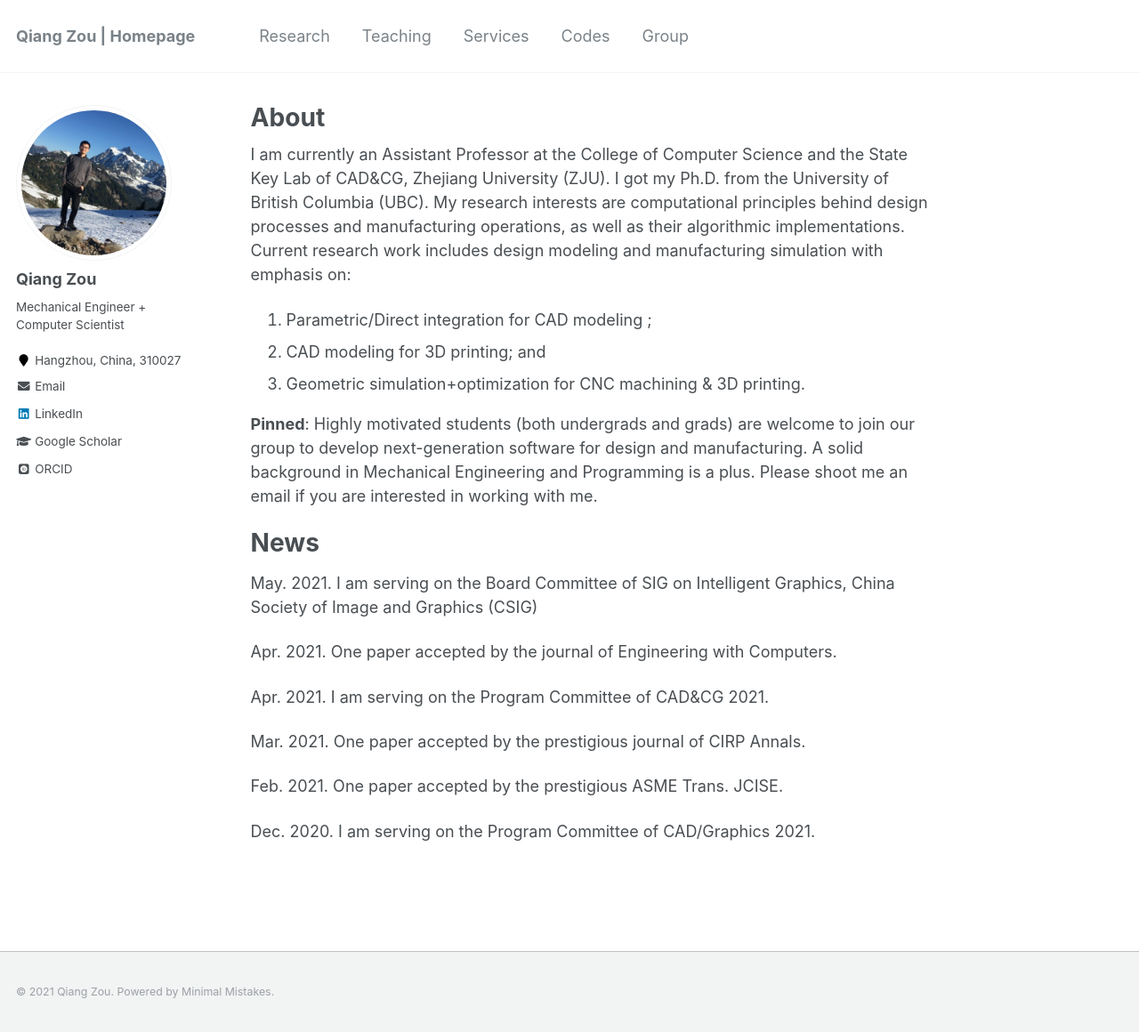
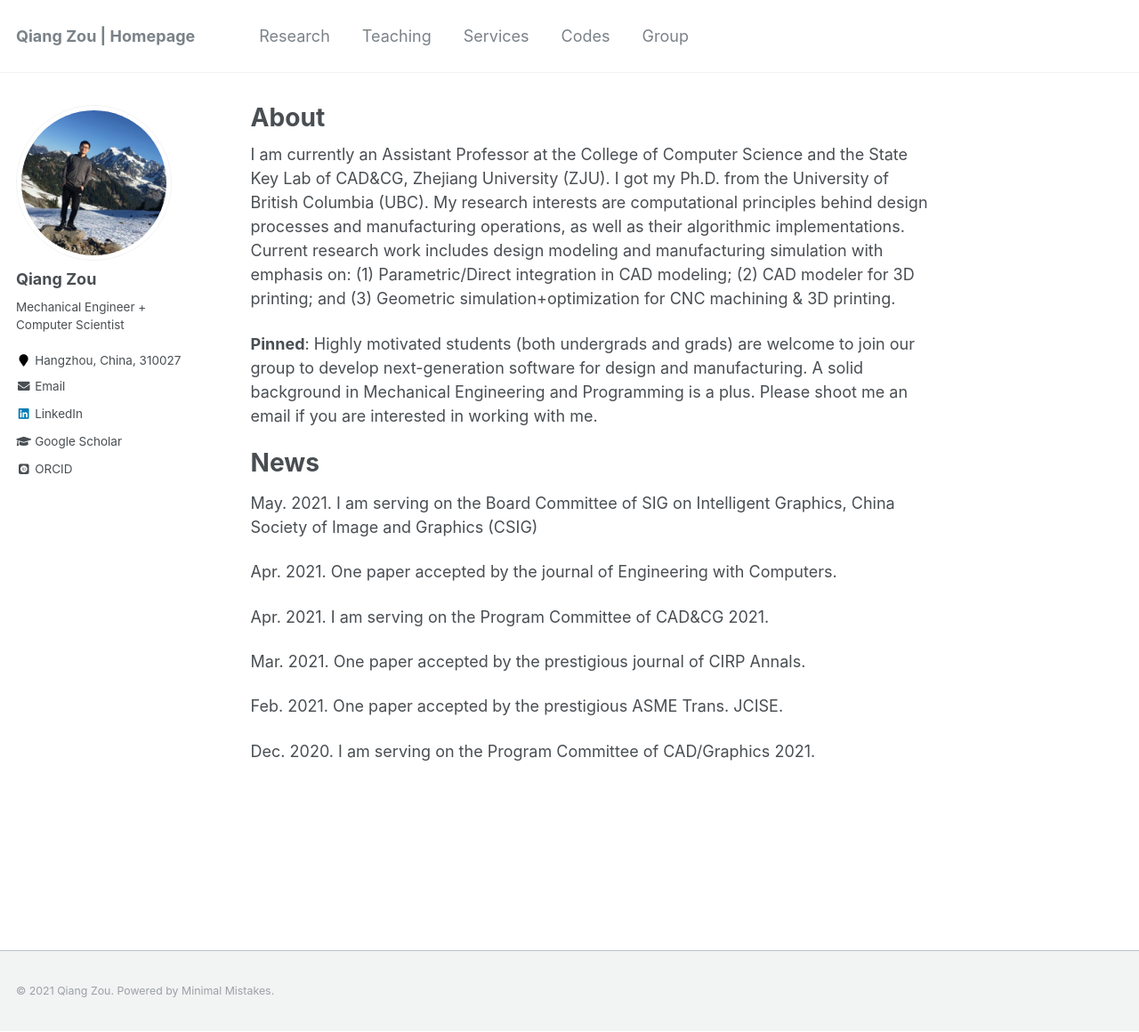
Before and after one commit to Qiang-Zou/Qiang-Zou.github.io, a Jekyll site: the page built from _pages/about.md, in a window 1280 px wide and 1160 px high. Shown: the whole window at 89% size. Built offline with Jekyll 4.4.1, drawn with Linux system fonts in a browser that asks for light colours; some web fonts are replaced.

Commit message:
Update about.md

```diff
--- a/_pages/about.md
+++ b/_pages/about.md
@@ -8,12 +8,7 @@
   - /about.html
 ---
 
-I am currently an Assistant Professor at the College of Computer Science and the State Key Lab of CAD&CG, Zhejiang University (ZJU). I got my Ph.D. from the University of British Columbia (UBC). My research interests are computational principles behind design processes and manufacturing operations, as well as their algorithmic implementations. Current research work includes design modeling and manufacturing simulation with emphasis on:
-<!-- -->
-1. Parametric/Direct integration for CAD modeling ;
-2. CAD modeling for 3D printing; and
-3. Geometric simulation+optimization for CNC machining & 3D printing.
-
+I am currently an Assistant Professor at the College of Computer Science and the State Key Lab of CAD&CG, Zhejiang University (ZJU). I got my Ph.D. from the University of British Columbia (UBC). My research interests are computational principles behind design processes and manufacturing operations, as well as their algorithmic implementations. Current research work includes design modeling and manufacturing simulation with emphasis on: (1) Parametric/Direct integration in CAD modeling; (2) CAD modeler for 3D printing; and (3) Geometric simulation+optimization for CNC machining & 3D printing.
 
 **Pinned**: Highly motivated students (both undergrads and grads) are welcome to join our group to develop next-generation software for design and manufacturing. A solid background in Mechanical Engineering and Programming is a plus. Please shoot me an email if you are interested in working with me.
 
```
